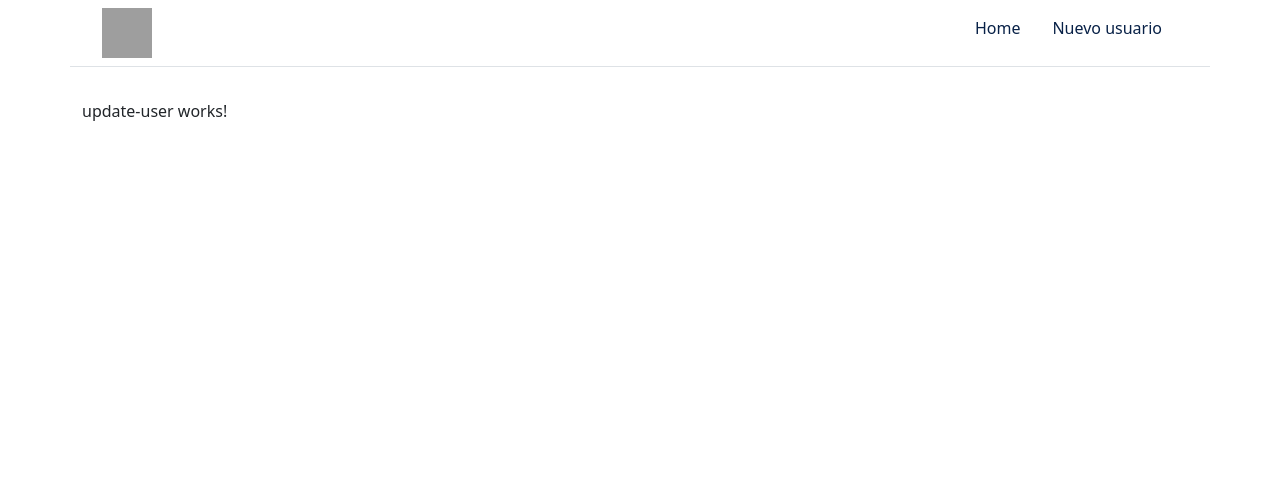
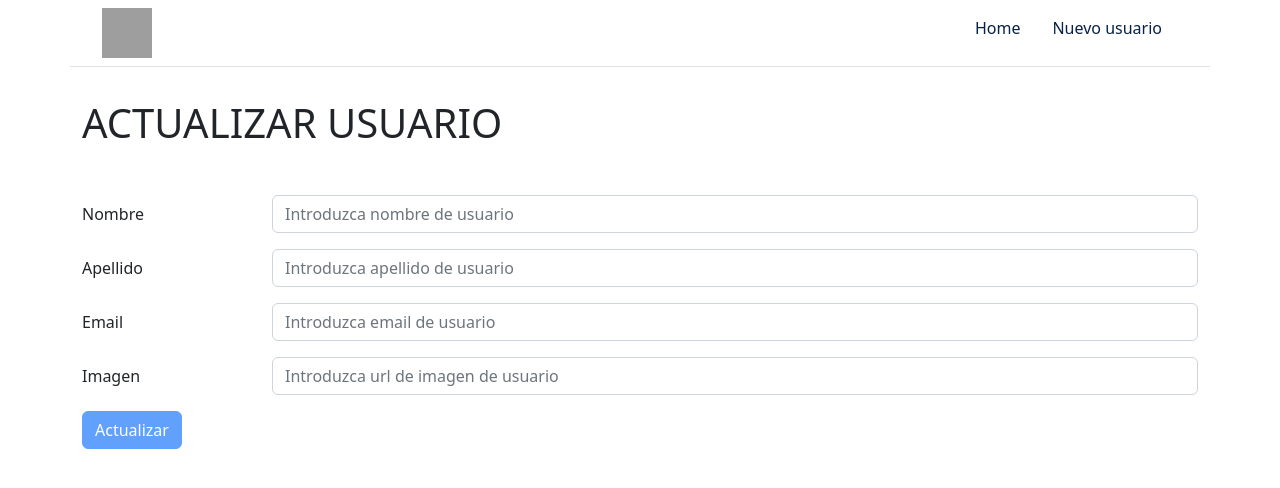
Before and after one commit to danielpermo/Actividad-6, an Angular app: page /updateuser/1 in a window 1280 px wide. Shown: the top 488 px of the page. Built offline with nearby package versions, Linux system fonts and the light colour scheme; grey boxes are pictures that could not be loaded.

Commit message:
Creación formulario Actualizar

```diff
--- a/src/app/components/newuser/newuser.component.html
+++ b/src/app/components/newuser/newuser.component.html
@@ -1,5 +1,5 @@
 <h1 class="mb-5">NUEVO USUARIO</h1>
-<form [formGroup]="myForm" (ngSubmit)="saveDataForm()">
+<form [formGroup]="newUserForm" (ngSubmit)="saveDataForm()">
   <div class="row mb-3">
     <label for="name" class="col-sm-2 col-form-label">Nombre</label>
     <div class="col-sm-10">
@@ -24,5 +24,5 @@
       <input type="text" class="form-control" id="image" formControlName="image" placeholder="Introduzca url de imagen de usuario">
     </div>
   </div>
-  <button type="submit" class="btn btn-primary" [disabled]="!myForm.valid">Guardar</button>
+  <button type="submit" class="btn btn-primary" [disabled]="!newUserForm.valid">Guardar</button>
 </form>
--- a/src/app/components/newuser/newuser.component.ts
+++ b/src/app/components/newuser/newuser.component.ts
@@ -8,10 +8,10 @@ import { Validators, FormControl, FormGroup } from '@angular/forms';
 })
 export class NewuserComponent {
 
-  myForm: FormGroup
+  newUserForm: FormGroup
 
   constructor() {
-    this.myForm = new FormGroup({
+    this.newUserForm = new FormGroup({
       name: new FormControl("", [
         Validators.required
       ]),
@@ -28,7 +28,7 @@ export class NewuserComponent {
   }
 
   saveDataForm() {
-    console.log(this.myForm.value);
+    console.log(this.newUserForm.value);
   }
 
 }
--- a/src/app/components/update-user/update-user.component.html
+++ b/src/app/components/update-user/update-user.component.html
@@ -1 +1,28 @@
-<p>update-user works!</p>
+<h1 class="mb-5">ACTUALIZAR USUARIO</h1>
+<form [formGroup]="updateForm" (ngSubmit)="saveDataUpdateForm()">
+  <div class="row mb-3">
+    <label for="name" class="col-sm-2 col-form-label">Nombre</label>
+    <div class="col-sm-10">
+      <input type="text" class="form-control" id="name" formControlName="name" placeholder="Introduzca nombre de usuario">
+    </div>
+  </div>
+  <div class="row mb-3">
+    <label for="surname" class="col-sm-2 col-form-label">Apellido</label>
+    <div class="col-sm-10">
+      <input type="text" class="form-control" id="surname" formControlName="surname" placeholder="Introduzca apellido de usuario">
+    </div>
+  </div>
+  <div class="row mb-3">
+    <label for="email" class="col-sm-2 col-form-label">Email</label>
+    <div class="col-sm-10">
+      <input type="text" class="form-control" id="email" formControlName="email" placeholder="Introduzca email de usuario">
+    </div>
+  </div>
+  <div class="row mb-3">
+    <label for="image" class="col-sm-2 col-form-label">Imagen</label>
+    <div class="col-sm-10">
+      <input type="text" class="form-control" id="image" formControlName="image" placeholder="Introduzca url de imagen de usuario">
+    </div>
+  </div>
+  <button type="submit" class="btn btn-primary" [disabled]="!updateForm.valid">Actualizar</button>
+</form>
--- a/src/app/components/update-user/update-user.component.ts
+++ b/src/app/components/update-user/update-user.component.ts
@@ -1,4 +1,5 @@
 import { Component } from '@angular/core';
+import { FormControl, FormGroup, Validators } from '@angular/forms';
 
 @Component({
   selector: 'app-update-user',
@@ -7,4 +8,27 @@ import { Component } from '@angular/core';
 })
 export class UpdateUserComponent {
 
+  updateForm: FormGroup
+
+  constructor() {
+    this.updateForm = new FormGroup({
+      name: new FormControl("", [
+        Validators.required
+      ]),
+      surname: new FormControl("", [
+        Validators.required
+      ]),
+      email: new FormControl("", [
+        Validators.required
+      ]),
+      image: new FormControl("", [
+        Validators.required
+      ])
+    }, []);
+  }
+
+  saveDataUpdateForm() {
+    console.log(this.updateForm.value);
+  }
+
 }
```
